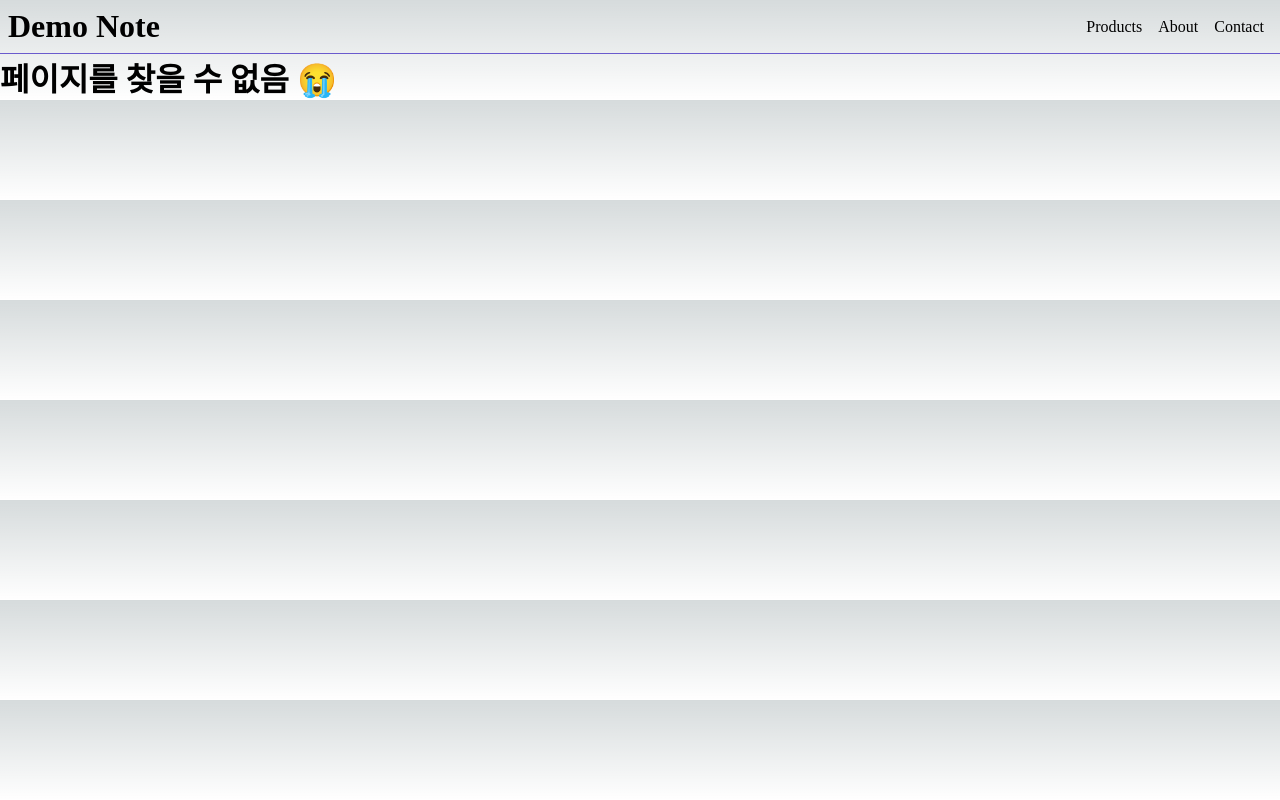
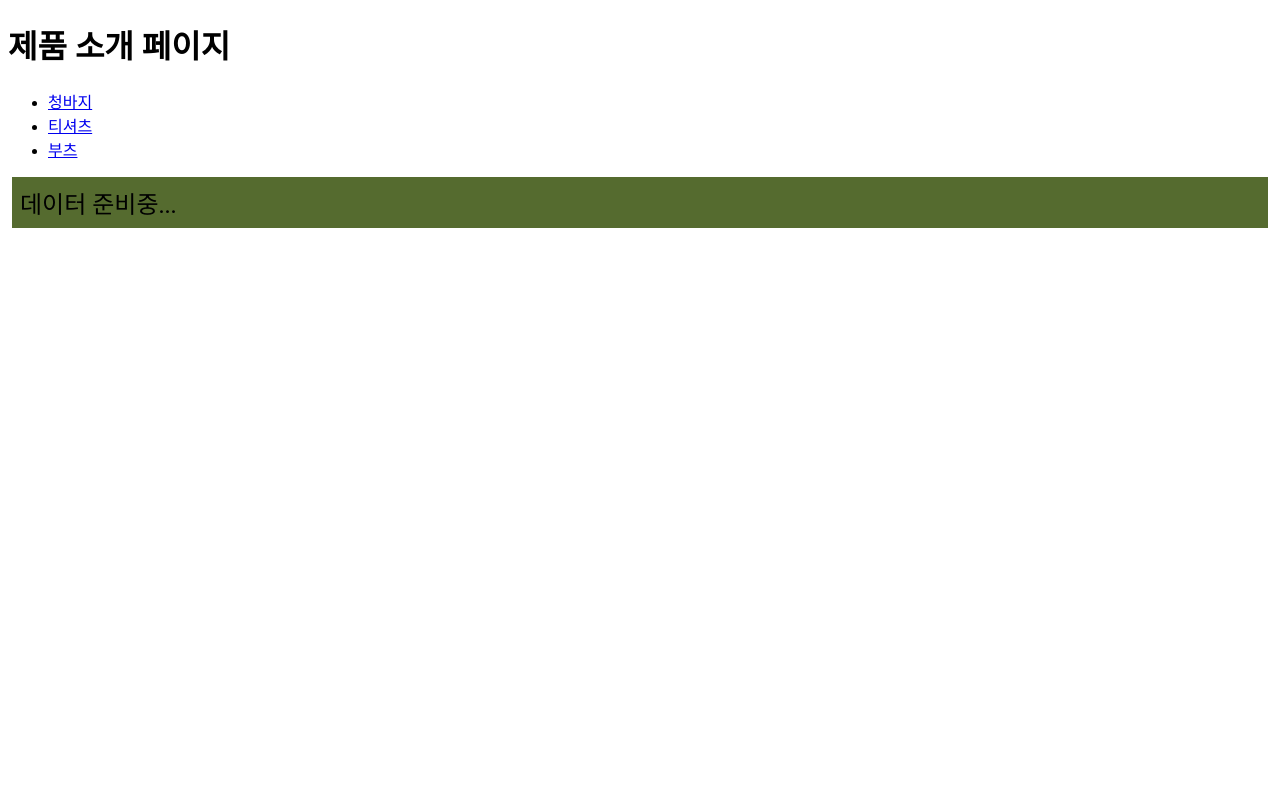
Before and after one commit to dongwook98/nextjs-study, a Next.js app in the folder note/: page /ssg in a window 1280 px wide. Before the commit this address had no page. Built offline with nearby package versions, Linux system fonts and the light colour scheme; no server answers.

Commit message:
12버전 SSG,SSR,ISR 구현 방법

```diff
--- /dev/null
+++ b/note/src/pages/ssg.tsx
@@ -0,0 +1,34 @@
+import MeowArticle from '@/components/MeowArticle';
+import { getProducts, Product } from '@/service/products';
+import Link from 'next/link';
+
+type Props = {
+  products: Product[];
+};
+
+// 12버전에서 페이지 컴포넌트는 무조건 클라이언트에서 동작, pre-rendering된 html은 알아서 해줌
+export default function SSGPage({ products }: Props) {
+  return (
+    <>
+      <h1>제품 소개 페이지</h1>
+      <ul>
+        {products.map((product) => (
+          <li key={product.id}>
+            <Link href={`/products/${product.id}`}>{product.name}</Link>
+          </li>
+        ))}
+      </ul>
+      <MeowArticle />
+    </>
+  );
+}
+
+// 12버전 SSG, 여기서 리턴하는 props를 SSGPage 컴포넌트 props로 전달함
+// getStaticProps는 서버에서 실행
+export async function getStaticProps() {
+  const products = await getProducts();
+  return {
+    props: { products },
+    // revalidate: 10, // ISR
+  };
+}
```
Also changed, not shown: note/src/pages/ssr.tsx (added, +33 -0 lines).
